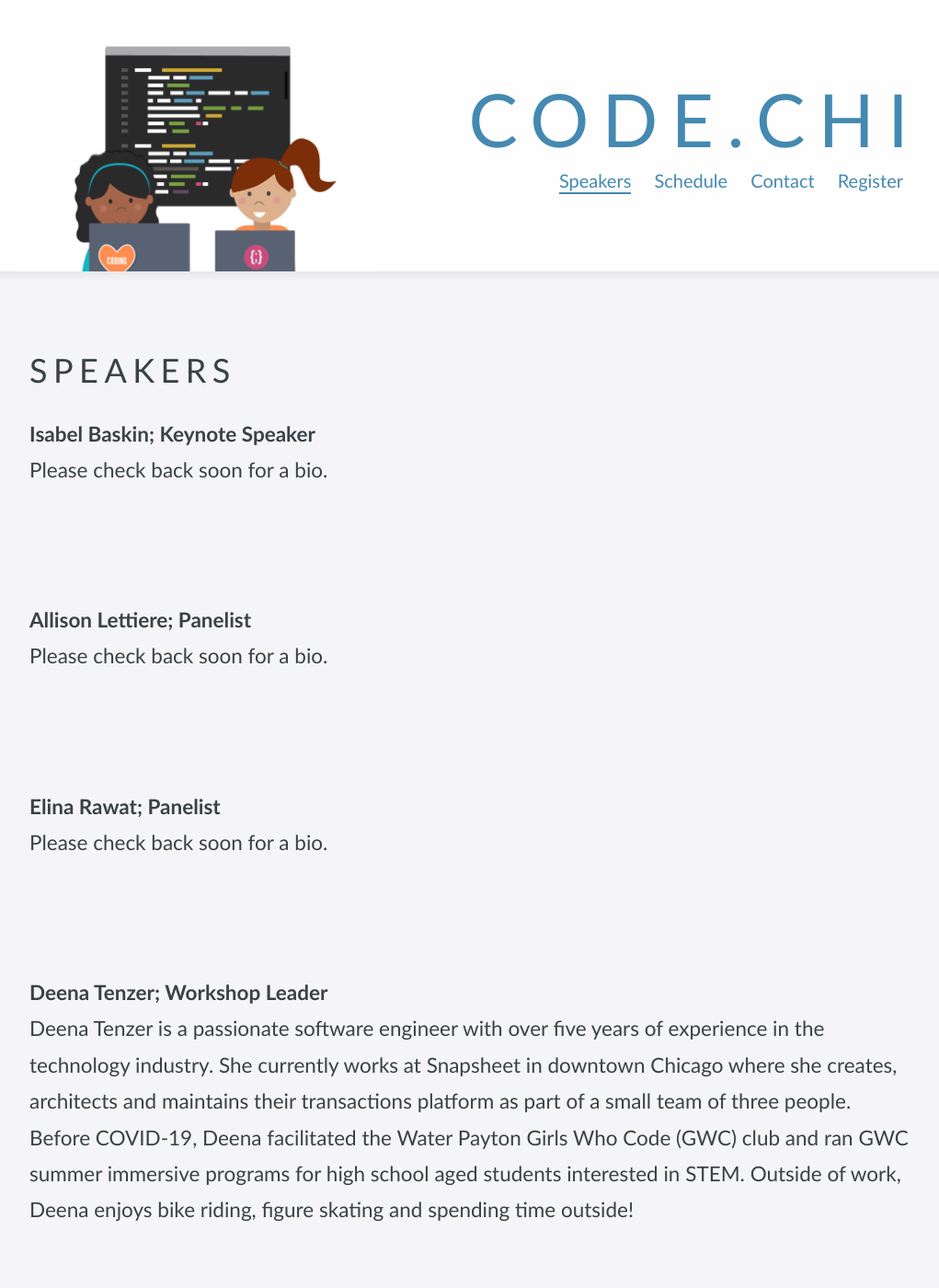
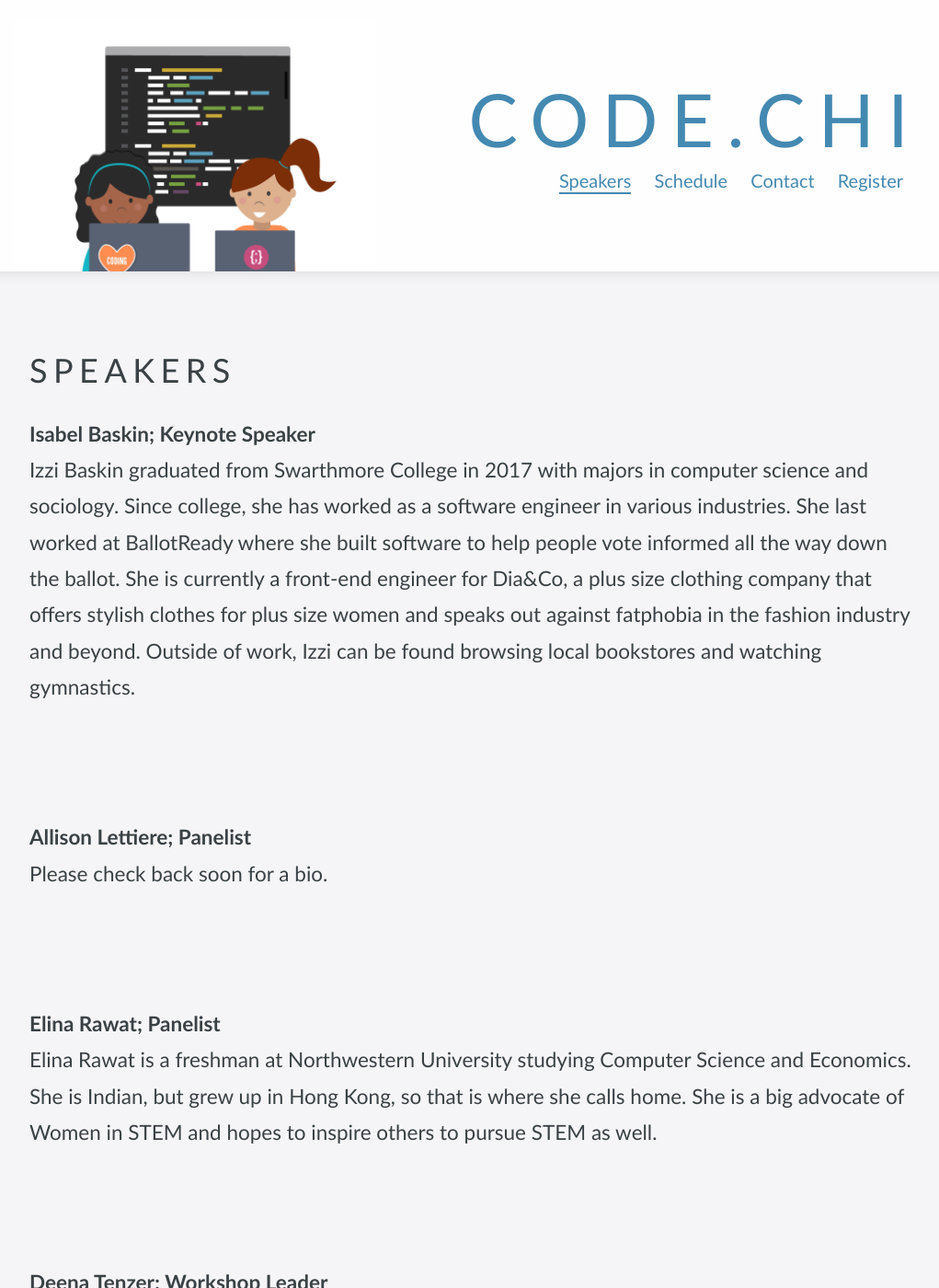
Before and after one commit to awissink/codechi, a Jekyll site: the page built from speakers.html, in a window 1280 px wide and 1400 px high. Shown: the whole window at 92% size, without its empty margins (128-1149 px from the left). Built offline with Jekyll 4.4.1, drawn with Linux system fonts in a browser that asks for light colours; some web fonts are replaced.

Commit message:
izzi and elina bios

```diff
--- a/speakers.html
+++ b/speakers.html
@@ -11,7 +11,13 @@ navigation_order: 1
 
 	<p>
 		<strong>Isabel Baskin; Keynote Speaker</strong> <br>
-		Please check back soon for a bio.
+		Izzi Baskin graduated from Swarthmore College in 2017 with majors in computer science and sociology.
+		Since college, she has worked as a software engineer in various industries. She last worked at BallotReady
+		where she built software to help people vote informed all the way down the ballot. She is currently a
+		front-end engineer for Dia&Co, a plus size clothing company that offers stylish clothes for plus size
+		women and speaks out against fatphobia in the fashion industry and beyond. Outside of work, Izzi can be
+		found browsing local bookstores and watching gymnastics.
+
 	</p>
 <br>
 <br>
@@ -25,7 +31,9 @@ navigation_order: 1
 
 	<p>
 		<strong>Elina Rawat; Panelist</strong> <br>
-		Please check back soon for a bio.
+		Elina Rawat is a freshman at Northwestern University studying Computer Science and Economics.
+		She is Indian, but grew up in Hong Kong, so that is where she calls home. She is a big advocate
+		of Women in STEM and hopes to inspire others to pursue STEM as well.
 	</p>
 	<br>
 	<br>
```
